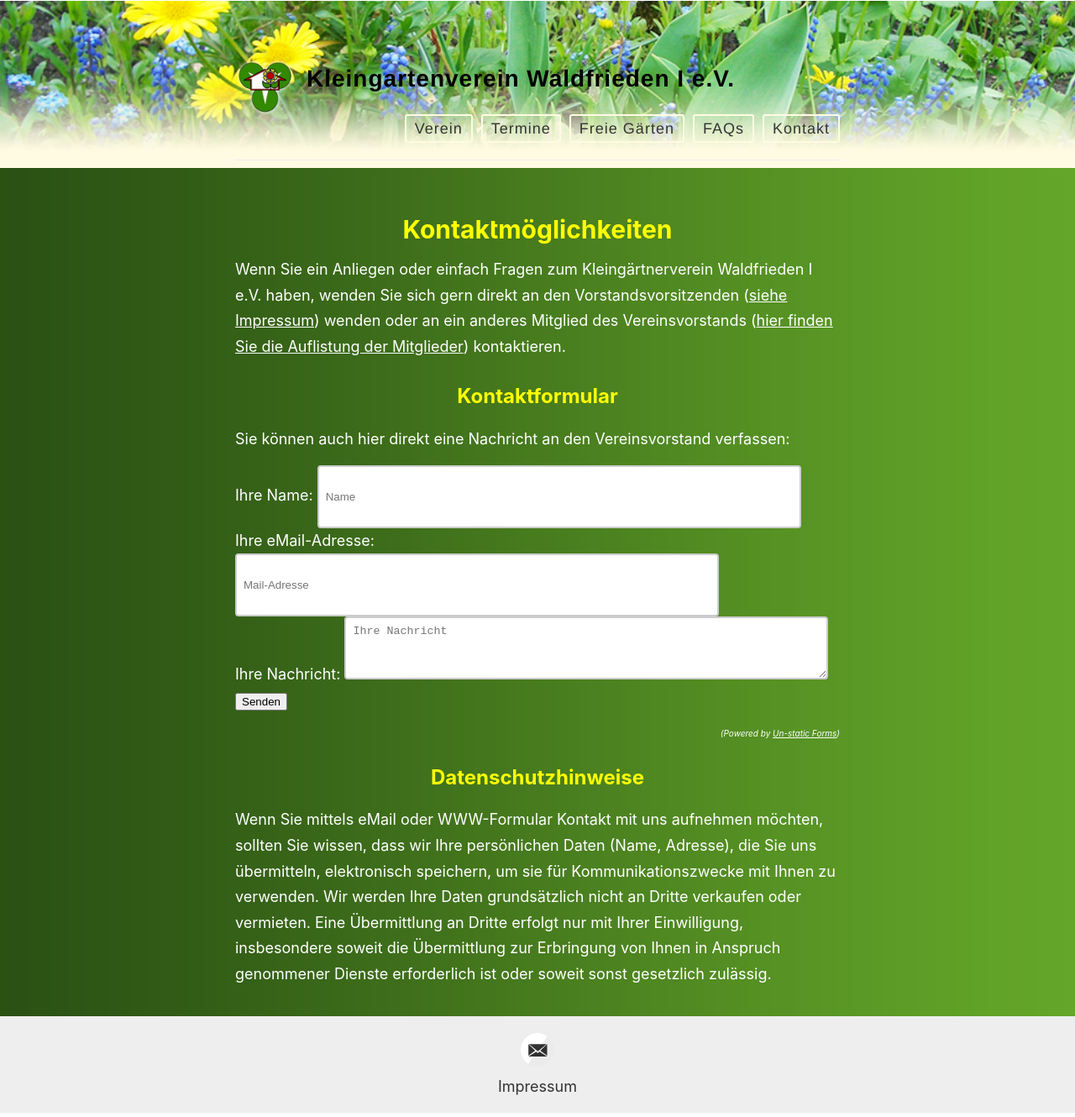
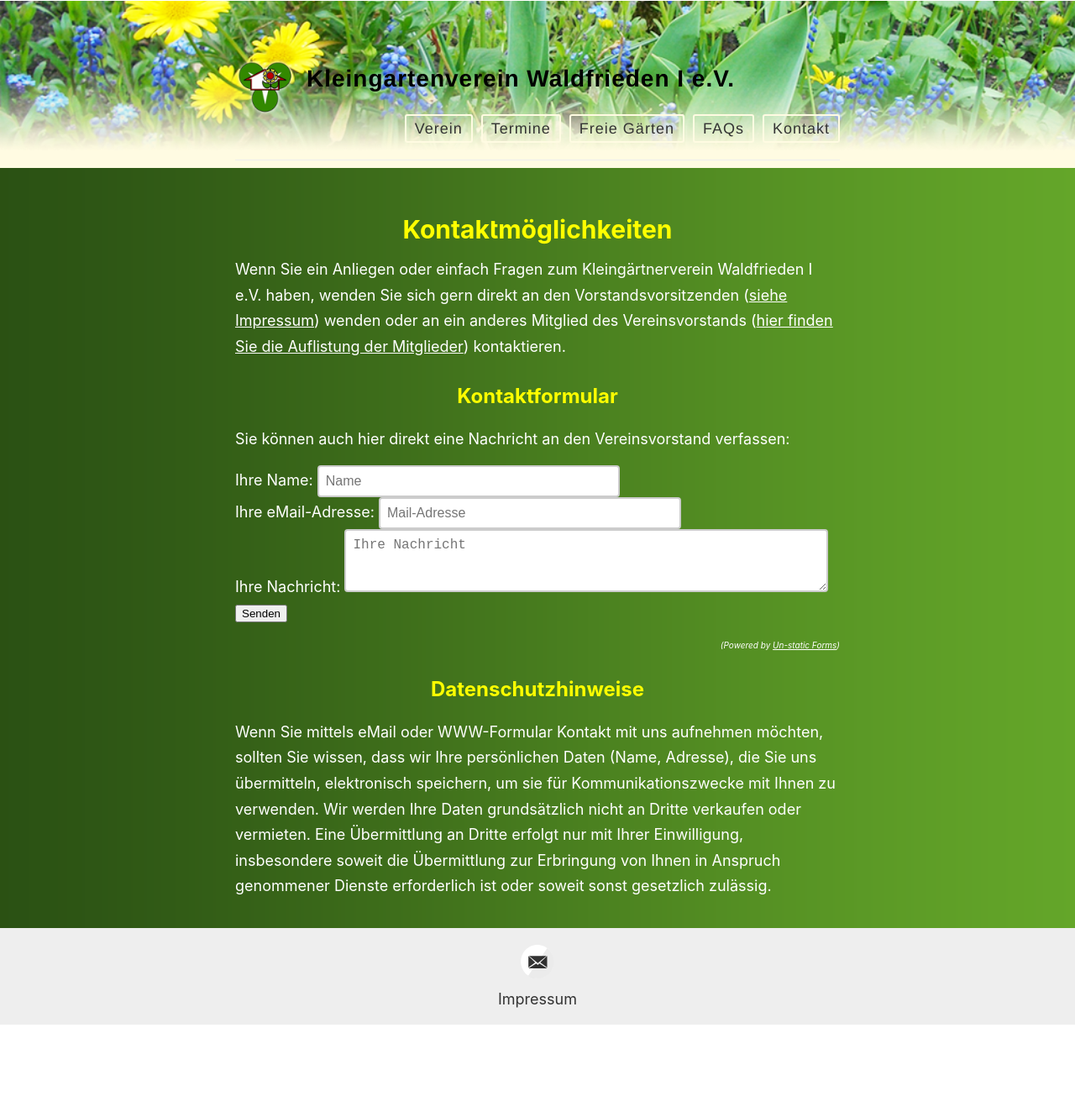
Before and after one commit to der-Frankie/kgv-website-dev.github.io, a Jekyll site: the page built from _pages/kontakt.md, in a window 1280 px wide. Shown: the whole page at 84% size. Built offline with Jekyll 4.4.1, drawn with Linux system fonts in a browser that asks for light colours; after the commit the page ends 1225 px from its top, so only the background shows below that.

Commit message:
Verfeinerung

```diff
--- a/assets/style.scss
+++ b/assets/style.scss
@@ -88,15 +88,22 @@ p {
   margin: 15px 0;
 }
 
+input {
+  width: 50%;
+}
+
+textarea {
+  width: 80%;
+  height: 75px;
+  resize: vertical;
+}
 
 textarea, input {
-  width: 80%;
-  height: 75px;
+  font-size: 16px;
   padding: 8px;
   box-sizing: border-box;
   border: 2px solid #ccc;
   border-radius: 4px;
-  resize: vertical;
 }
 
 table {
```
